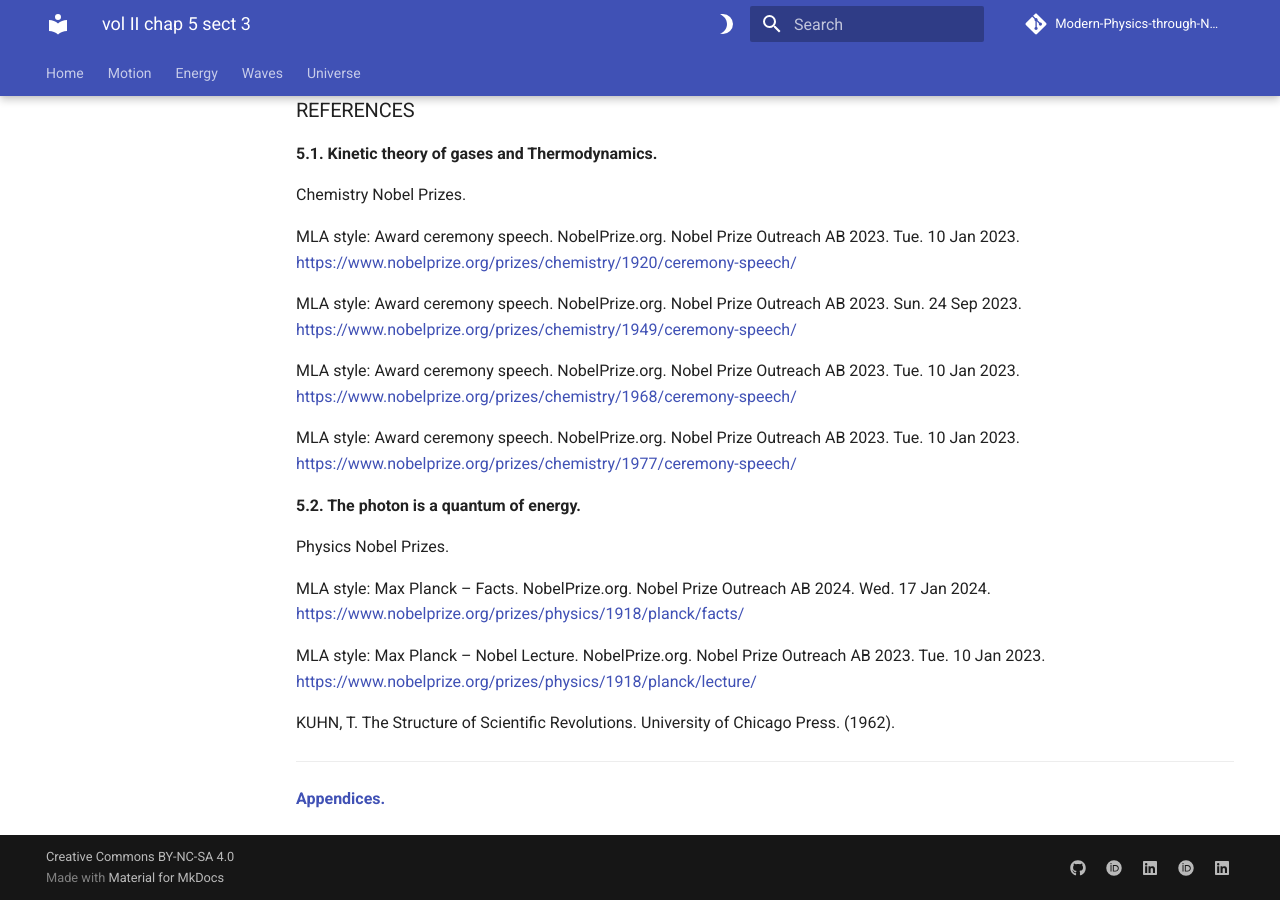
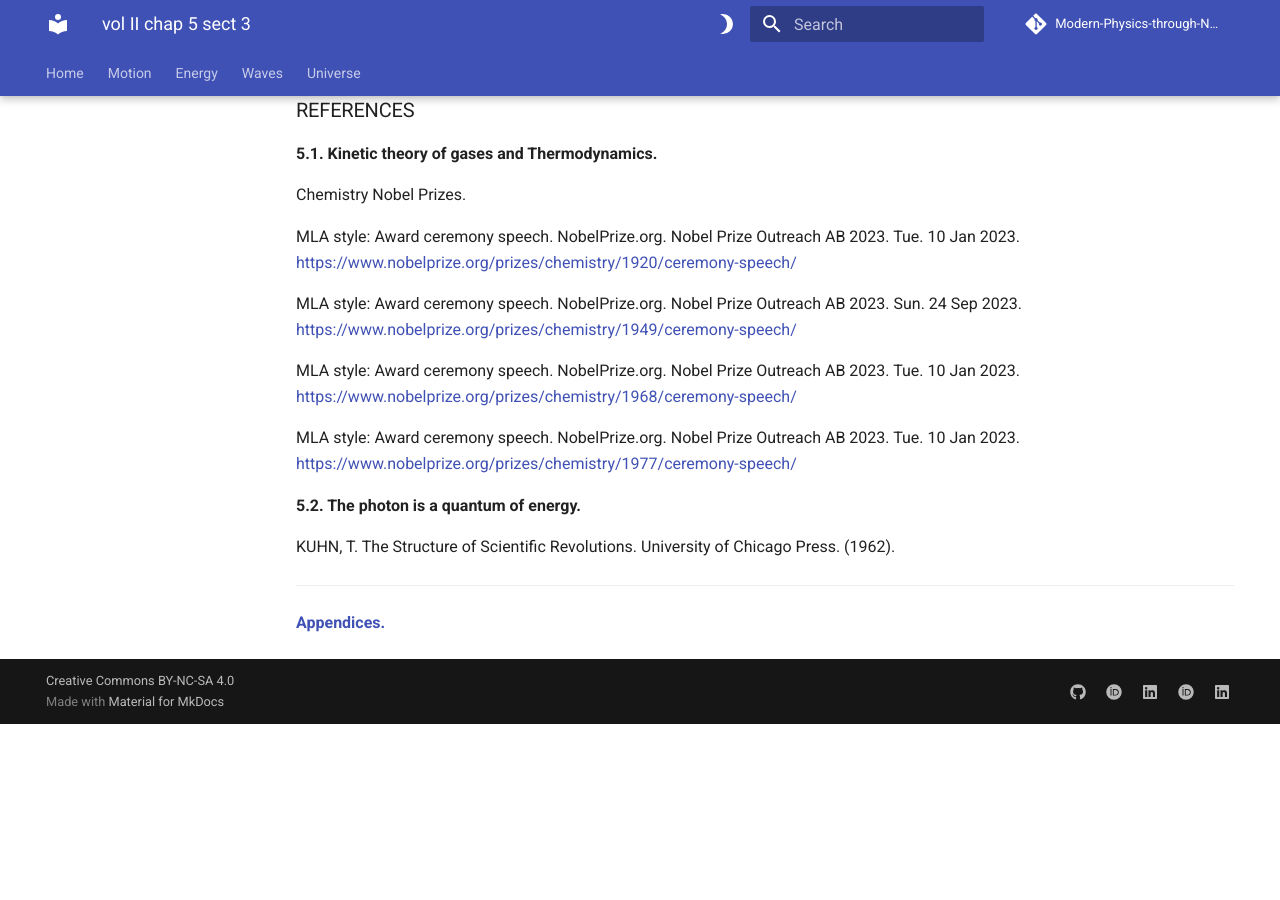
Before and after one commit to modphysnobel/modphysnobel.github.io, an MkDocs documentation site: the page built from docs/vol-II/vol-II-chap-5-sect-3.md, in a window 1280 px wide and 900 px high, scrolled down 4490 px. Built offline with MkDocs 1.6.1 and Material for MkDocs 9.7.7, drawn with Linux system fonts in a browser that asks for light colours; some web fonts are replaced; comment, search, counter and statistics services are not loaded; after the commit the page ends 5214 px from its top, so only the background shows below that.

Commit message:
Update vol-II-chap-5-sect-3.md

```diff
--- a/docs/vol-II/vol-II-chap-5-sect-3.md
+++ b/docs/vol-II/vol-II-chap-5-sect-3.md
@@ -124,12 +124,6 @@ MLA style: Award ceremony speech. NobelPrize.org. Nobel Prize Outreach AB 2023.
 
 **5.2. The photon is a quantum of energy.**
 
-Physics Nobel Prizes.
-
-MLA style: Max Planck – Facts. NobelPrize.org. Nobel Prize Outreach AB 2024. Wed. 17 Jan 2024. https://www.nobelprize.org/prizes/physics/1918/planck/facts/
-
-MLA style: Max Planck – Nobel Lecture. NobelPrize.org. Nobel Prize Outreach AB 2023. Tue. 10 Jan 2023. https://www.nobelprize.org/prizes/physics/1918/planck/lecture/
-
 KUHN, T. The Structure of Scientific Revolutions. University of Chicago Press. (1962).
 
 ***
```
